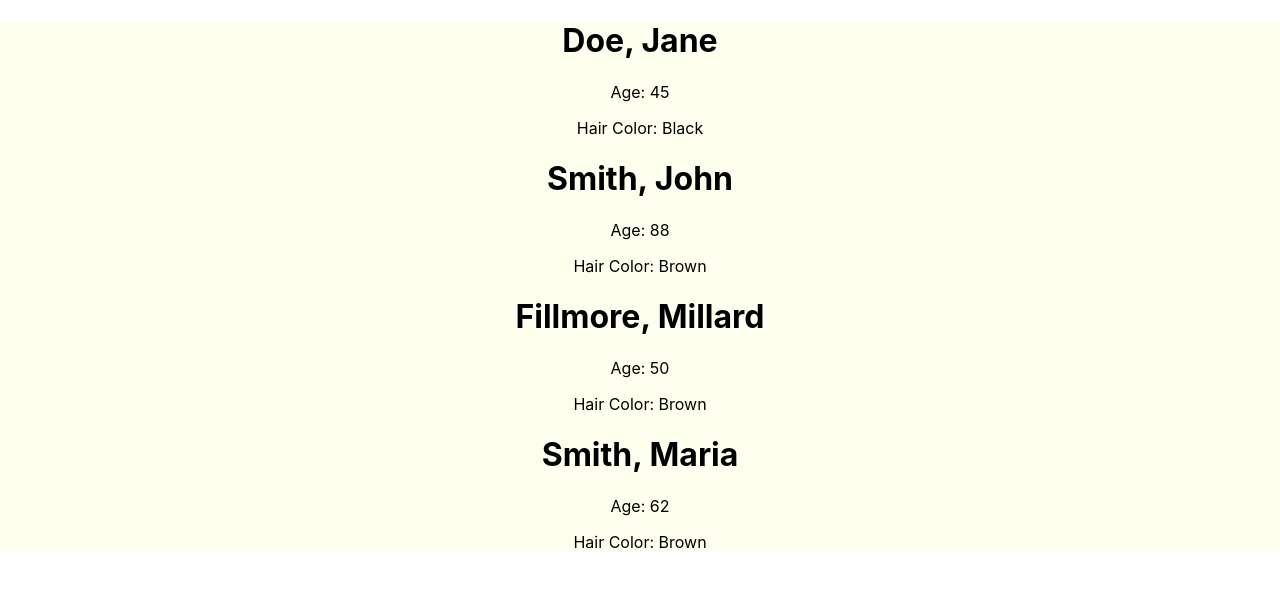
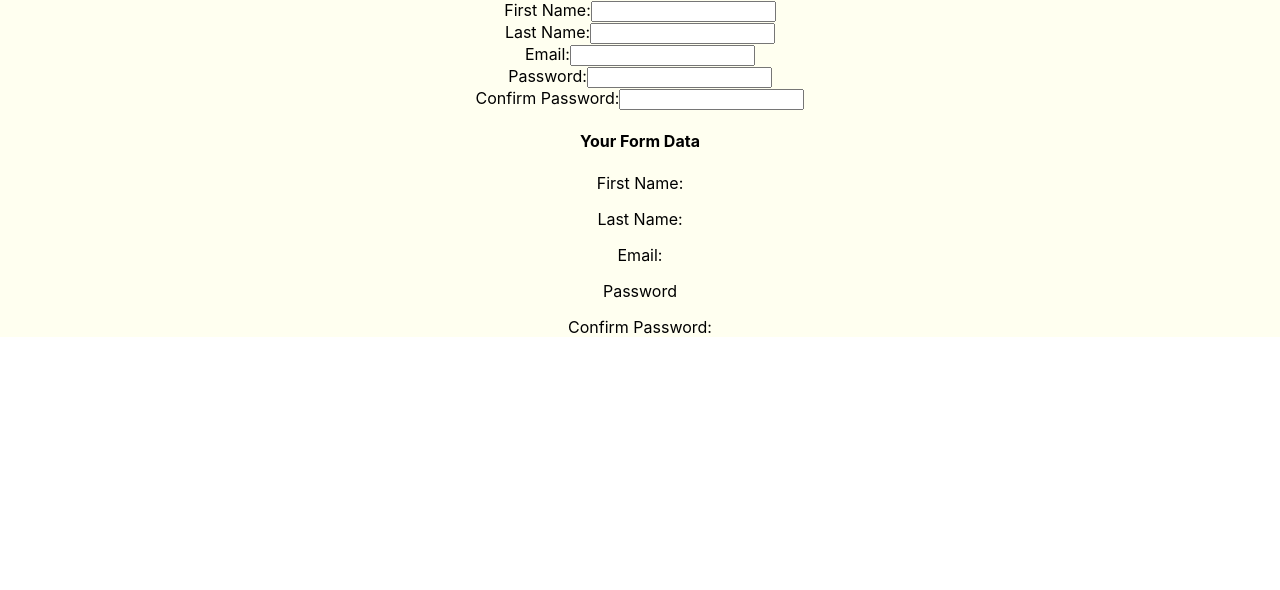
Before and after one commit to Jpgarrett24/basic_react, a React (Create React App) app: page / in a window 1280 px wide. Shown: the top 590 px of the page. Built offline with nearby package versions, Linux system fonts and the light colour scheme.

Commit message:
Hook Form assignment creating a form with functional componenets and updating information live using props/useState

```diff
--- a/src/App.js
+++ b/src/App.js
@@ -1,14 +1,22 @@
-import React from 'react';
+import React, { useState } from 'react';
 import './App.css';
 import PersonCard from './components/PersonCard';
+import UserForm from './components/UserForm';
+import FormData from './components/FormData';
 
 function App() {
+  const [state, setState] = useState({
+    firstName: "",
+    lastName: "",
+    email: "",
+    password: "",
+    confirm: "",
+  });
+
   return (
     <>
-      <PersonCard firstName="Jane" lastName="Doe" age={45} hairColor="Black" />
-      <PersonCard firstName="John" lastName="Smith" age={88} hairColor="Brown" />
-      <PersonCard firstName="Millard" lastName="Fillmore" age={50} hairColor="Brown" />
-      <PersonCard firstName="Maria" lastName="Smith" age={62} hairColor="Brown" />
+      <UserForm inputs={state} setInputs={setState}></UserForm>
+      <FormData inputs={state}></FormData>
     </>
   );
 }
--- /dev/null
+++ b/src/components/FormData.js
@@ -0,0 +1,16 @@
+import React, { useState } from 'react';
+
+const FormData = (props) => {
+    return (
+        <>
+            <h4>Your Form Data</h4>
+            <p>First Name: {props.inputs.firstName}</p>
+            <p>Last Name: {props.inputs.lastName}</p>
+            <p>Email: {props.inputs.email}</p>
+            <p>Password {props.inputs.password}</p>
+            <p>Confirm Password: {props.inputs.confirm}</p>
+        </>
+    )
+}
+
+export default FormData;
--- /dev/null
+++ b/src/components/UserForm.js
@@ -0,0 +1,34 @@
+import React, { useState } from 'react';
+
+const UserForm = (props) => {
+    const { inputs, setInputs } = props;
+
+    const update = (event) => {
+        setInputs({
+            ...inputs,
+            [event.target.id]: event.target.value,
+        });
+    };
+    return (
+        <>
+            <form>
+                <label htmlFor="firstName">First Name:</label>
+                <input type="text" id="firstName" onChange={update} />
+                <br />
+                <label htmlFor="lastName">Last Name:</label>
+                <input type="text" id="lastName" onChange={update} />
+                <br />
+                <label htmlFor="email">Email:</label>
+                <input type="text" id="email" onChange={update} />
+                <br />
+                <label htmlFor="password">Password:</label>
+                <input type="password" id="password" onChange={update} />
+                <br />
+                <label htmlFor="confirm">Confirm Password:</label>
+                <input type="password" id="confirm" onChange={update} />
+            </form>
+        </>
+    )
+};
+
+export default UserForm;
```
